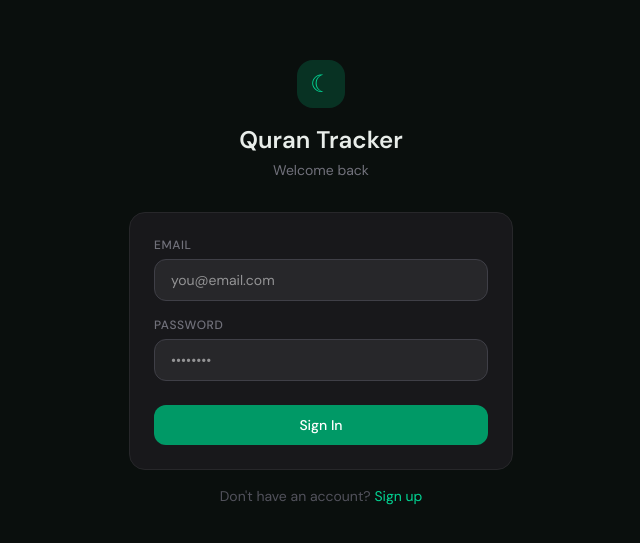
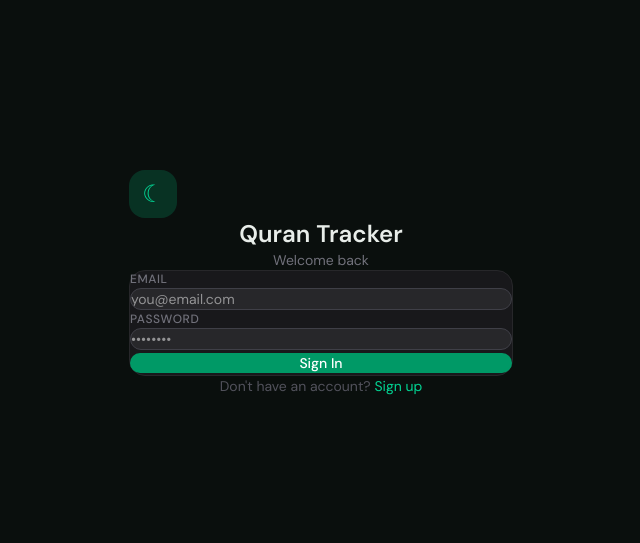
Before and after one commit to lydianzr/quran-tracker, a React (Vite) app: page / in a window 1280 px wide. Shown: the part 117-660 px from the top of the page, without its empty margins (319-959 px from the left). Built offline with nearby package versions, Linux system fonts and the light colour scheme.

Commit message:
fix index

```diff
--- a/src/index.css
+++ b/src/index.css
@@ -1,8 +1,8 @@
 @import url('https://fonts.googleapis.com/css2?family=Amiri:ital,wght@0,400;0,700;1,400&family=DM+Sans:wght@300;400;500;600&display=swap');
 @import "tailwindcss";
 * {
-  margin: 3;
-  padding: 2;
+  margin: 0;
+  padding: 0;
   box-sizing: border-box;
 }
 
```
